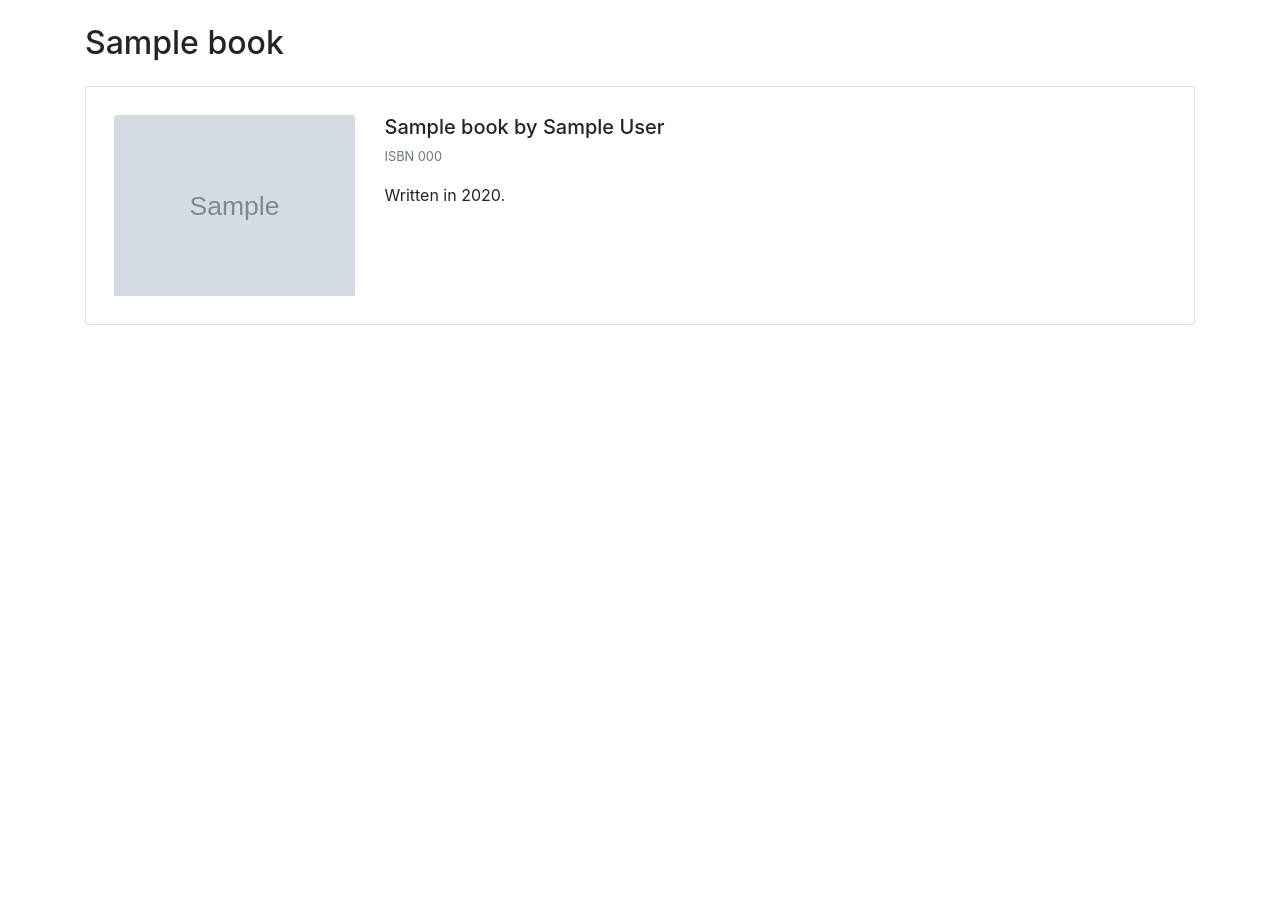
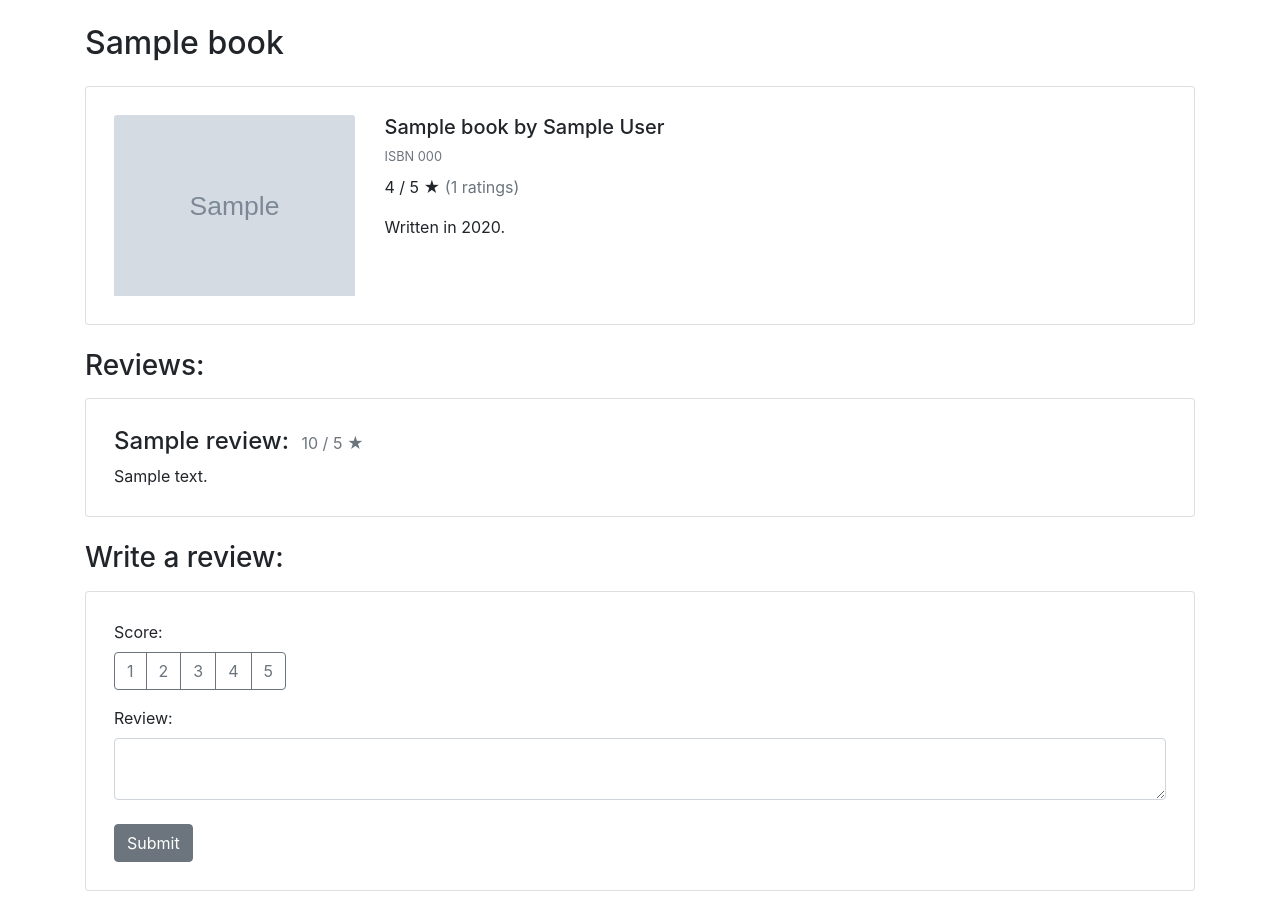
Before and after one commit to mikekurkin/project1, a Flask app: template templates/book.html in a window 1280 px wide. Shown: the part 56-963 px from the top of the page. Before the commit the page ends 381 px from the top, so only its background shows below. Run offline with Flask 2, Linux system fonts and the light colour scheme; the visitor is signed in with stand-in values (Sample User, id 1); the template is opened without the code that fills it: most values are stand-ins (such as "Sample title", 1, 10 or a date in 2020); grey boxes marked "Sample" are stand-in pictures; some libraries are stand-ins or nearby versions.

Commit message:
Implemented reviews

```diff
--- a/application.py
+++ b/application.py
@@ -47,34 +47,85 @@ def index():
     return render_template("index.html", books=books)
 
 
-@app.route("/book/<int:book_id>")
+@app.route("/book/<int:book_id>", methods=['POST', 'GET'])
 def book(book_id):
-    """Renders info page for book with given id"""
-    try:
-        rows = db.execute("SELECT * FROM books WHERE id = :id",
-                          {"id": book_id})
-    except Exception:
-        return error("Database error", 503)
+    # If user reaches via GET, render info page for book with given id
+    if request.method == 'GET':
+        try:
+            rows = db.execute("SELECT * FROM books WHERE id = :id",
+                              {"id": book_id})
+        except Exception:
+            return error("Database error", 503)
 
-    if rows.rowcount == 0:
-        return error("No suck book with this id", 404)
+        if rows.rowcount == 0:
+            return error("No suck book with this id", 404)
 
-    book = rows.fetchone()
+        book = rows.fetchone()
 
-    cover = f"https://covers.openlibrary.org/b/isbn/{book.isbn}-L.jpg"
-    gr_res = get_gr_res(book.isbn)
+        # Check if user already reviewed this book
+        rows = db.execute("SELECT * FROM reviews WHERE user_id = :user_id AND\
+                           book_id = :book_id",
+                          {"user_id": session["user_id"],
+                           "book_id": book_id})
+        if not rows.rowcount == 0:
+            print(rows.fetchall())
+            reviewed = True
+        else:
+            reviewed = False
 
-    print(gr_res.json())
-    print(cover)
-    return render_template("book.html",
-                           book=book,
-                           cover=cover,
-                           gr_res=gr_res.json())
+        # Get own reviews
+        reviews = db.execute("SELECT reviews.id, reviews.timestamp,\
+                              reviews.content, reviews.score, users.name\
+                              FROM reviews INNER JOIN users ON\
+                              (reviews.user_id = users.id) WHERE\
+                              book_id = :book_id",
+                             {"book_id": book_id}).fetchall()
+
+        # Get cover from OpenLibrary
+        cover = f"https://covers.openlibrary.org/b/isbn/{book.isbn}-L.jpg"
+        # Get reviews info from Goodreads
+        gr_res = get_gr_res(book.isbn).json()["books"][0]
+
+        return render_template("book.html",
+                               book=book,
+                               cover=cover,
+                               reviewed=reviewed,
+                               reviews=reviews,
+                               gr_res=gr_res)
+
+    # If user reaches via POST, then post review
+    else:
+        if not session["user_id"]:
+            return error("Unauthorized", 403)
+
+        content = request.form.get('content')
+        if not content:
+            return error("No review")
+
+        # Check if score is integer
+        try:
+            score = int(request.form.get('score'))
+        except Exception:
+            score = 0
+
+        # Write to database
+        try:
+            db.execute("INSERT INTO reviews (book_id, user_id, content, score)\
+                        VALUES (:book_id, :user_id, :content, :score)",
+                       {"book_id": book_id,
+                        "user_id": session["user_id"],
+                        "content": content,
+                        "score": score})
+        except Exception:
+            return error("Database error", 503)
+        db.commit()
+
+        return redirect(f"/book/{book_id}")
 
 
 @app.route("/login", methods=['POST', 'GET'])
 def login():
-    """Log user in."""
+    """Log user in"""
 
     # Forget any user_id
     session.clear()
@@ -129,7 +180,7 @@ def logout():
 
 @app.route("/register", methods=['POST', 'GET'])
 def register():
-    """Register user."""
+    """Register user"""
 
     # Forget any user_id
     session.clear()
--- a/templates/book.html
+++ b/templates/book.html
@@ -5,7 +5,7 @@
 {% block title %}{{ book.title }}{% endblock %}
 
 {% block main %}
-<p class="h2 display pb-3">{{ book.title }}</p>
+<p class="h2 display mb-4">{{ book.title }}</p>
 <div class="card mb-3 p-2">
   <div class="card-body">
     <div class="row">
@@ -16,6 +16,10 @@
         <div class="card-title mb-3">
           <h5 class="card-title mb-1">{{ book.title }} by {{ book.author }}</h5>
           <small class="text-muted inline">ISBN {{ book.isbn }}</small>
+          <div class="mt-2">
+            <span>{{ gr_res["average_rating"] }} / 5 ★ </span>
+            <span class="text-muted">(<a class="text-muted" href="https://www.goodreads.com/book/show/{{ gr_res["id"]}}">{{ gr_res["work_ratings_count"] }} ratings</a>)</span>
+          </div>
         </div>
         <div class="card-text">
           <p>Written in {{ book.year }}.</p>
@@ -24,4 +28,54 @@
     </div>
   </div>
 </div>
+
+{% if not reviews | length == 0 %}
+<p class="h3 display mt-4 mb-3">Reviews:</p>
+{% endif %}
+{% for review in reviews %}
+  <div class="card mb-3 p-2">
+    <div class="card-body">
+      <div class="card-title mb-2">
+        <span class="h4 display">{{ review.name }}:</span>
+        {% if not review.score == 0 %}
+          <span class="text-muted inline ml-2">{{ review.score }} / 5 ★</span>
+        {% endif %}
+      </div>
+      <p class="card-text">{{ review.content }}</p>
+    </div>
+  </div>
+{% endfor %}
+
+{% if session.user_id and not reviewed %}
+<p class="h3 display mt-4 mb-3">Write a review:</p>
+<div class="card mb-3 p-2">
+  <div class="card-body">
+    <form action="/book/{{ book.id }}" method="post">
+      <div class="form-group">
+        <label for="score-selector">Score: </label><br/>
+        <div class="btn-group btn-group-toggle" id="score-selector" data-toggle="buttons">
+          <label class="btn btn-outline-secondary">
+            <input type="radio" name="score" value="1" autocomplete="off"> 1
+          </label>
+          <label class="btn btn-outline-secondary">
+            <input type="radio" name="score" value="2" autocomplete="off"> 2
+          </label>
+          <label class="btn btn-outline-secondary">
+            <input type="radio" name="score" value="3" autocomplete="off"> 3
+          </label>
+          <label class="btn btn-outline-secondary">
+            <input type="radio" name="score" value="4" autocomplete="off"> 4
+          </label>
+          <label class="btn btn-outline-secondary">
+            <input type="radio" name="score" value="5" autocomplete="off"> 5
+          </label>
+        </div>
+      </div>
+      <label for="review-textarea">Review: </label>
+      <textarea class="form-control mb-4" name="content" id="review-textarea"></textarea>
+      <button class="btn btn-secondary" type="submit">Submit</button>
+    </form>
+  </div>
+</div>
+{% endif %}
 {% endblock %}
--- a/templates/login.html
+++ b/templates/login.html
@@ -13,5 +13,4 @@
     </div>
     <button class="btn btn-primary" type="submit">Log In</button>
   </form>
-
 {% endblock %}
```
Also changed, not shown: templates/register.html (indentation only), 2 other files. Lines whose indentation alone changed are shown as unchanged.
